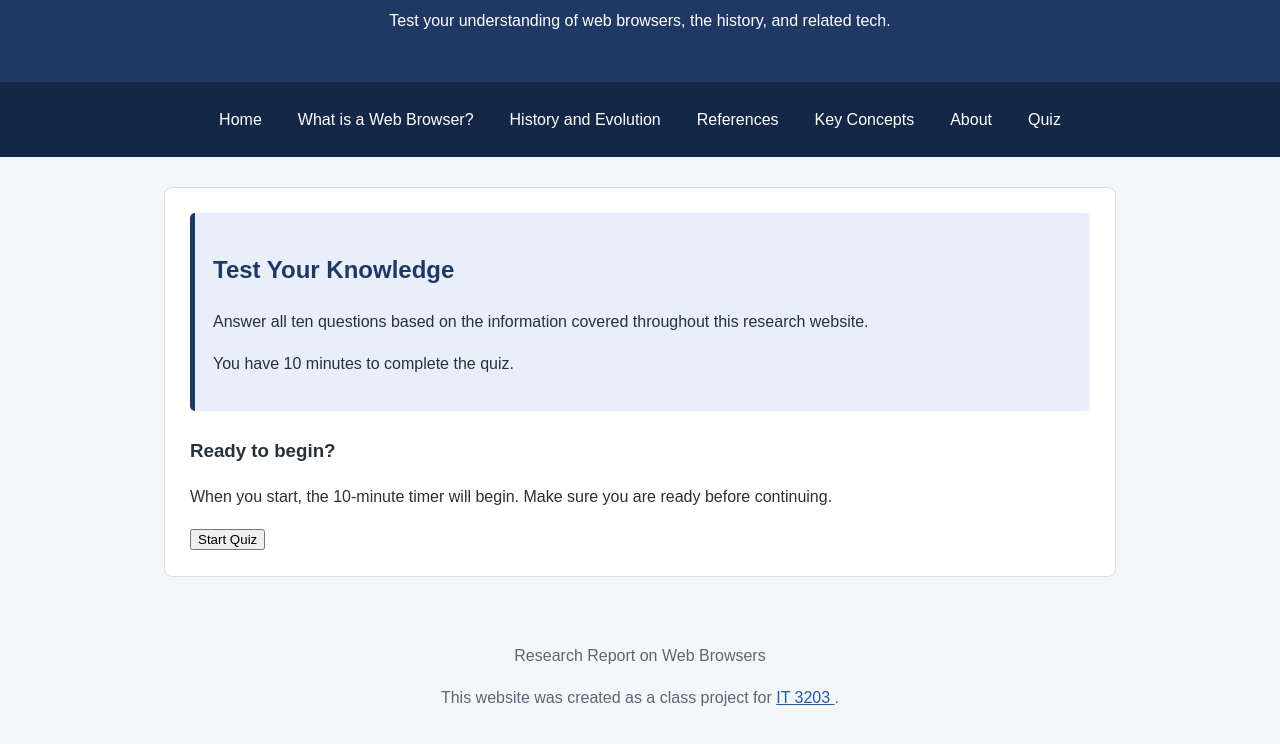
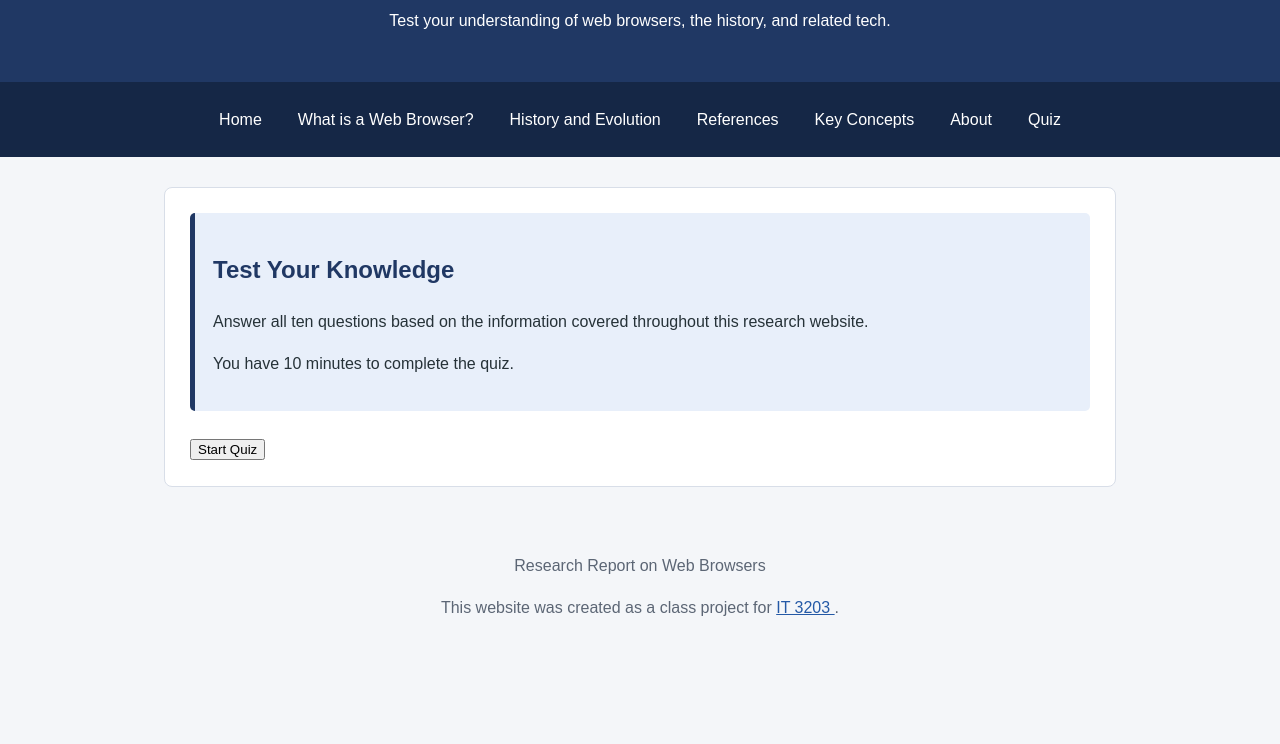
Before and after one commit to Cash-Ghub/IT3203-Research-Website, a plain HTML site: page quiz.html in a window 1280 px wide. Shown: the part 118-862 px from the top of the page. After the commit the page ends 800 px from the top, so only its background shows below. Drawn offline with Linux system fonts and the light colour scheme.

Commit message:
Update quiz.html

```diff
--- a/quiz.html
+++ b/quiz.html
@@ -37,13 +37,8 @@
 
     <div id="results" aria-live="polite"></div>
 
-    <!-- START SCREEN -->
+    <!-- START BUTTON -->
     <div id="startScreen" class="quiz-start">
-        <h3>Ready to begin?</h3>
-        <p>
-            When you start, the 10-minute timer will begin.
-            Make sure you are ready before continuing.
-        </p>
         <button type="button" id="startQuizBtn">Start Quiz</button>
     </div>
 
```
